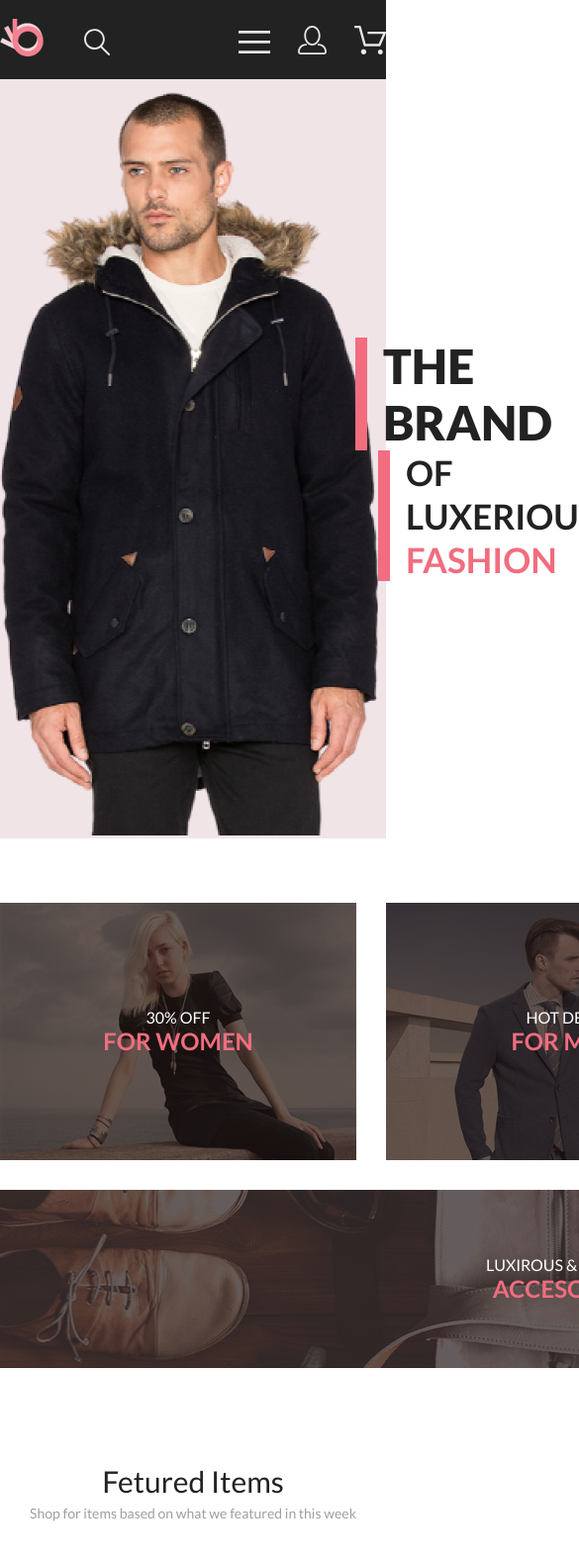
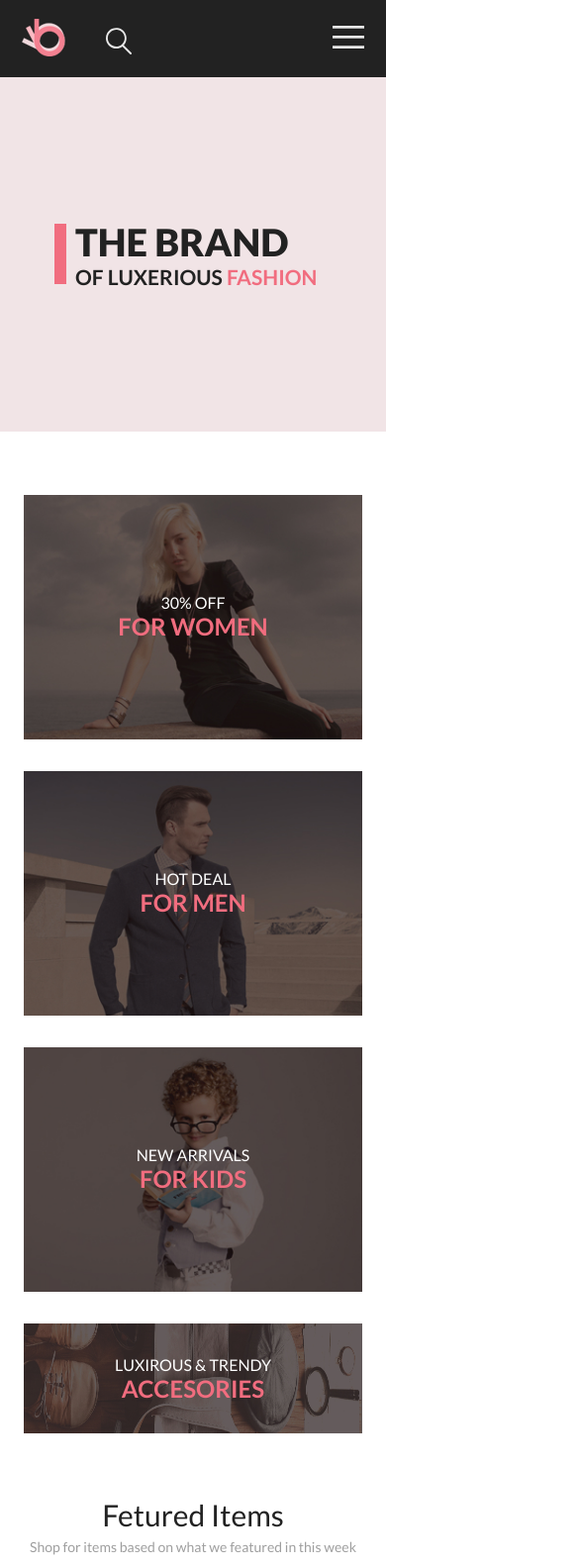
Before and after one commit to AlexLep1n/html-css, a plain HTML site: page brand-project/index.html in a window 390 px wide. Shown: the top 1582 px of the page at 99% size, 585 px wide, since content can reach past the window. Drawn offline with Linux system fonts and the light colour scheme.

Commit message:
Responsive for the phone is completed

```diff
--- a/brand-project/index.html
+++ b/brand-project/index.html
@@ -41,7 +41,7 @@
             <div>
                 <img class="header-content-img" src="img/header-background-img.png" alt="man image">
             </div>
-            <div class="header-content__heading-text">
+            <div class="header-content__text-box">
                 <h1 class="header-content__heading">THE BRAND</h1>
                 <p class="header-content__text">OF LUXERIOUS
                     <span class="header-content__span">FASHION</span>
@@ -50,7 +50,7 @@
         </div>
     </header>
     <section class="offers">
-        <div class="offers-flex container content">
+        <div class="offers-grid container content">
             <div class="offers__item offers__item-women">
                 <a href="#" class="offers__item-link">
                     <img class="offers__item__link_img" src="img/offers__item-women.jpg" alt="women">
--- a/brand-project/style.scss
+++ b/brand-project/style.scss
@@ -72,26 +72,25 @@ body {
 }
 
 .header-flex {
-    @include df(space-between, unset, 0);
+    @include df(space-between, center, 0);
 }
 
-.header-content__heading-text {
-    @include df(center, center, 0);
+.header-content__text-box {
+    border-left: 12px solid #f16d7f;
+    @include df(center, flex-start, 0);
     flex-direction: column;
-    margin-right: 101px;
+    height: 93px;
+    width: 43%;
 }
 
 .header-content__heading {
-    border-left: 12px solid #f16d7f;
-    padding-left: 16px;
+    padding-left: 3%;
     color: #222;
     @include ff(48px, 900);
-    margin-right: 31%;
 }
 
 .header-content__text {
-    border-left: 12px solid #f16d7f;
-    padding-left: 16px;
+    padding-left: 3%;
     @include ff(35px, 700);
     line-height: 44px;
     color: #222;
@@ -107,7 +106,7 @@ body {
     margin-bottom: 96px;
 }
 
-.offers-flex {
+.offers-grid {
     display: grid;
     grid-template-columns: repeat(3, 1fr);
     grid-template-rows: 260px 180px;
@@ -219,7 +218,7 @@ body {
     border: 1px solid rgba(255, 106, 106, 1);
 }
 
-@media (max-width: 1024px) and (min-width: 768px) {
+@media (min-width: 768px) and (max-width: 1024px) {
     .container {
         max-width: 768px;
     }
@@ -261,18 +260,16 @@ body {
         padding-left: 3%;
     }
 
+    .header-content__text-box {
+        align-items: flex-start;
+        margin-right: 3%;
+        height: 78px;
+        width: 56%;
+    }
+
     .header-content__heading {
         @include ff(44px, 900);
         line-height: 41px;
-    }
-
-    .header-content__heading-text {
-        align-items: flex-start;
-        margin-right: 3%;
-    }
-
-    .header-content__heading {
-        margin-right: 0;
     }
 
     .header-content__text {
@@ -287,7 +284,7 @@ body {
         margin-bottom: 109px;
     }
 
-    .offers-flex {
+    .offers-grid {
         grid-template-columns: repeat(3, 232px);
         grid-template-rows: 167px 116px;
         gap: 20px;
@@ -299,6 +296,10 @@ body {
 
     .offers__item__link_img-big {
         max-width: 100%;
+    }
+
+    .futured {
+        margin-bottom: 64px;
     }
 
     .futered__box {
@@ -321,3 +322,109 @@ body {
         padding: 25px 16px;
     }
 }
+
+@media (min-width: 320px) and (max-width: 767px) {
+    .container {
+        max-width: 375px;
+    }
+
+    .content {
+        padding: 0 2%;
+    }
+
+    .nav__left {
+        padding-left: 2%;
+    }
+
+    .nav__right {
+        padding-right: 2%;
+    }
+
+    .nav__user-profile,
+    .nav__cart-link,
+    .header-content-img {
+        display: none;
+    }
+
+    .nav__logo-link {
+        padding: 18px 0 18px;
+    }
+
+    .nav__search-link {
+        padding: 28px 0 19px;
+    }
+
+    .nav__menu-link {
+        padding: 25px 0 26px;
+    }
+
+    .header-content {
+        margin-bottom: 64px;
+    }
+
+    .header-flex {
+        padding: 148px 2% 149px;
+        justify-content: center;
+    }
+
+    .header-content__text-box {
+        width: 100%;
+        margin-left: 11%;
+        height: 61px;
+    }
+
+    .header-content__heading {
+        @include ff(38px, 900);
+    }
+
+    .header-content__text {
+        @include ff(21px, 700);
+        line-height: 25px;
+    }
+
+    .header-content__span {
+        @include ff(21px, 700);
+        line-height: 25px;
+    }
+
+    .offers {
+        margin-bottom: 64px;
+    }
+
+    .offers-grid {
+        grid-template-columns: 100%;
+        grid-template-rows: repeat(3, 247px) 111px;
+        gap: 32px;
+    }
+
+    .offers__item-big {
+        grid-column: span 1;
+        grid-row: span 1;
+    }
+
+    .offers__item__link_img {
+        max-width: 95%;
+    }
+
+    .offers__item__link_img-big {
+        height: 111px;
+        max-width: 95%;
+    }
+
+    .futured {
+        margin-bottom: 96px;
+    }
+
+    .futered__box {
+        margin-bottom: 40px;
+    }
+
+    .futered__text {
+        margin-bottom: 64px;
+    }
+
+    .futered__item {
+        max-width: 359px;
+        margin-bottom: 16px;
+    }
+}
```
Also changed, not shown: brand-project/style.css, 1 other file.
